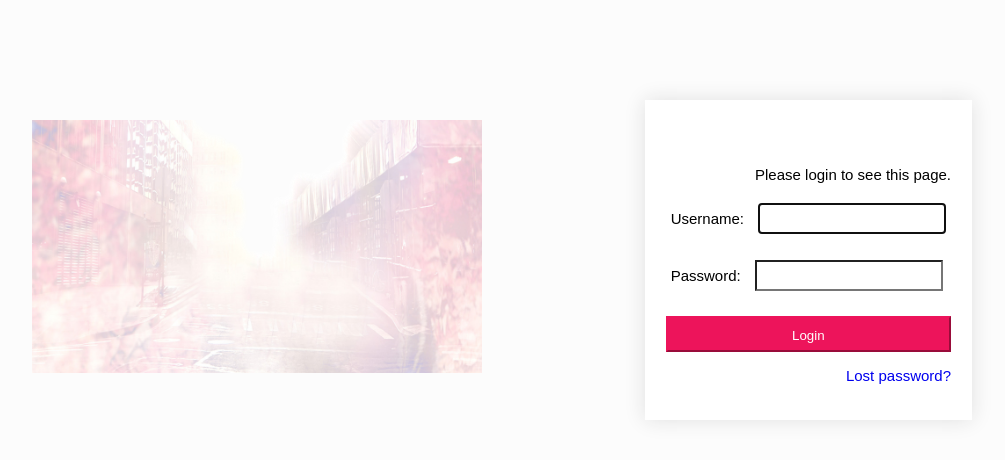
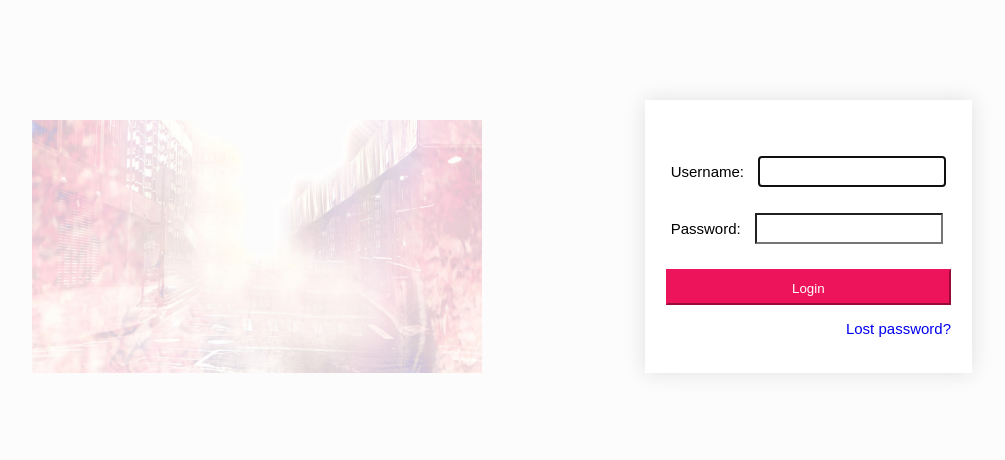
Before and after one commit to conanmy/shop, a Django app: page /login/?next=/cart/ in a window 1280 px wide. Shown: the part 30-490 px from the top of the page, without its empty margins (163-1168 px from the left). Run offline with Django 3.2, Linux system fonts and the light colour scheme.

Commit message:
remove if next text on login page

```diff
--- a/main/templates/registration/login.html
+++ b/main/templates/registration/login.html
@@ -8,15 +8,6 @@
 <div id="content">
     {% if form.errors %}
     <p>Your username and password didn't match. Please try again.</p>
-    {% endif %}
-
-    {% if next %}
-        {% if user.is_authenticated %}
-        <p>Your account doesn't have access to this page. To proceed,
-        please login with an account that has access.</p>
-        {% else %}
-        <p>Please login to see this page.</p>
-        {% endif %}
     {% endif %}
 
     <form method="post" action="{% url 'login' %}">
```
